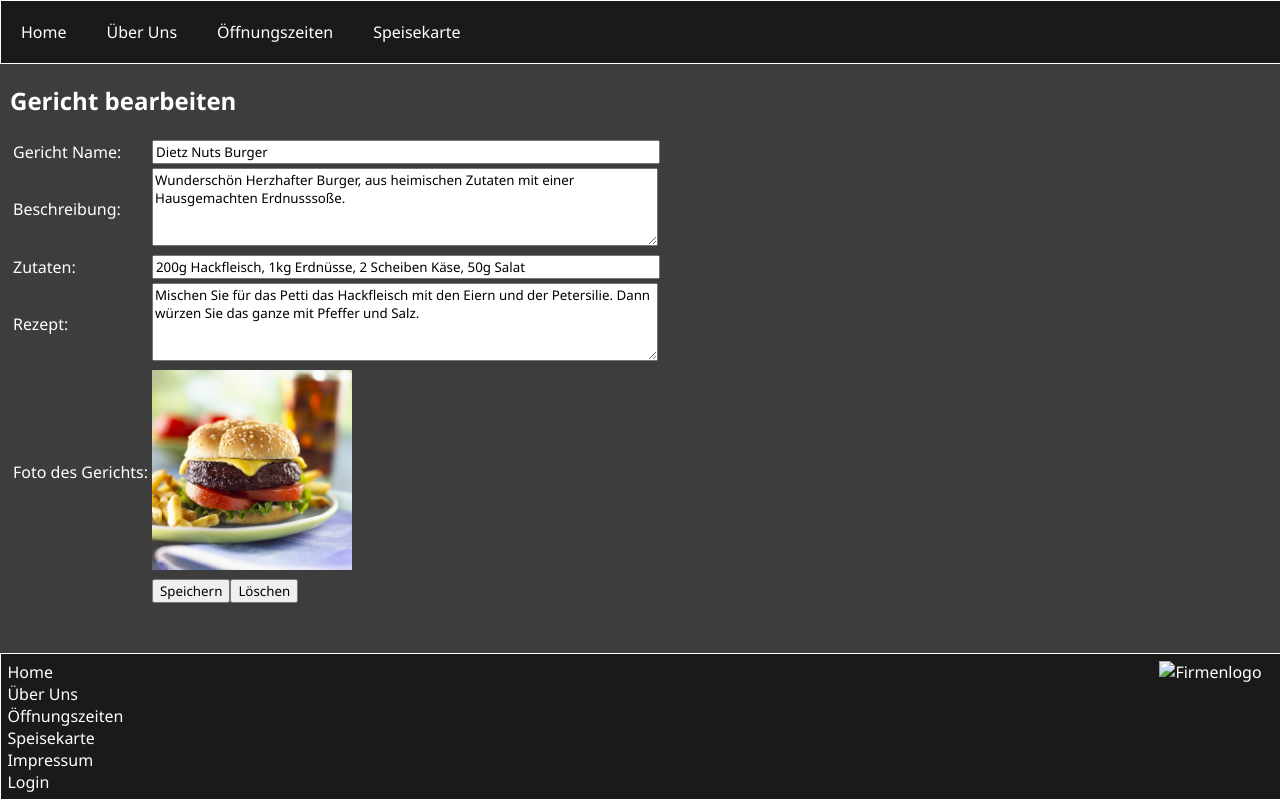
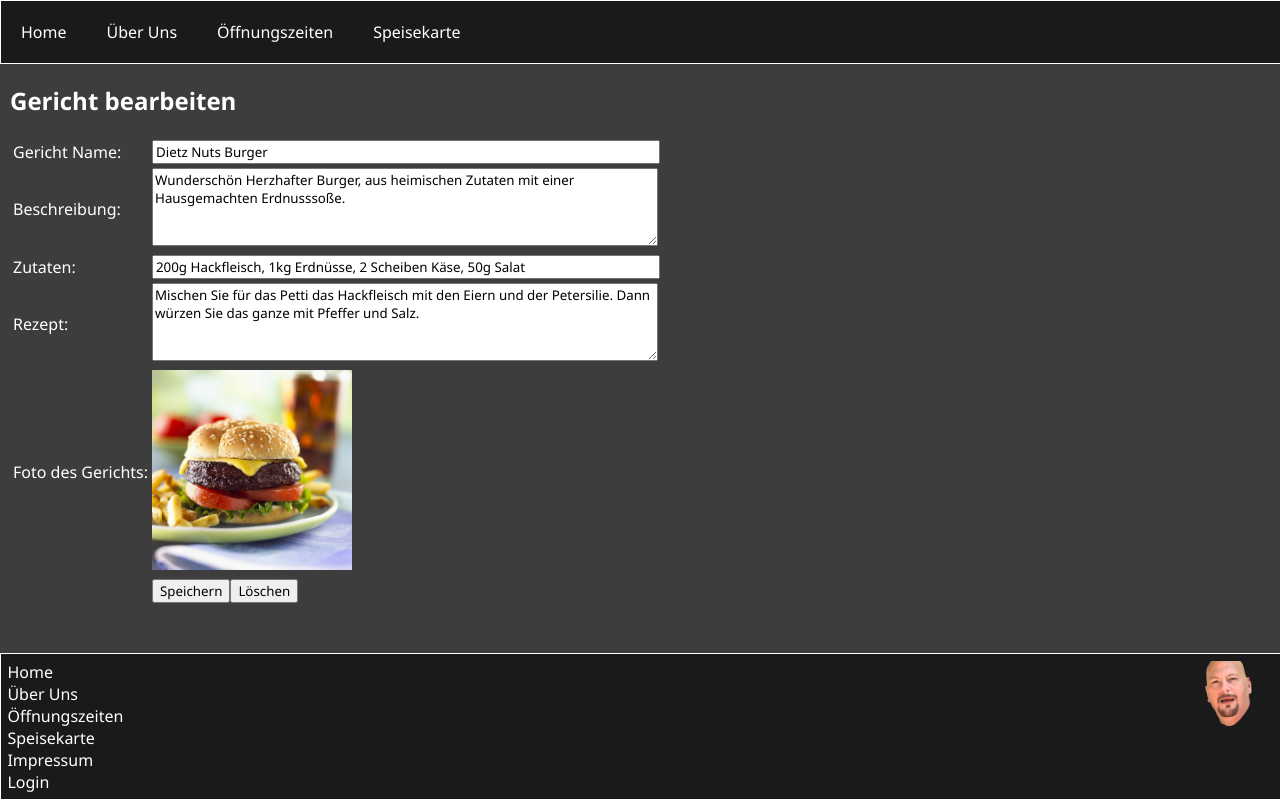
Before and after one commit to Ziray-a/JumboSchreinerDiner, a plain HTML site: page bearbeiten.html in a window 1280 px wide. Drawn offline with Linux system fonts and the light colour scheme.

Commit message:
Firmenlogo bruh

```diff
--- a/bearbeiten.html
+++ b/bearbeiten.html
@@ -54,7 +54,7 @@
         </article>
         <footer class="footer">
             <nav class="navigationdown">
-                <img src="./jumbo_schreiner_logo.jpg" alt="Firmenlogo">
+                <img src="./Pictures/jumbo_schreiner_logo.jpg" alt="Firmenlogo">
                 <a href="./index.html">Home</a>
                 <a href="./ueberuns.html">Über Uns</a>
                 <a href="./oeffnungszeiten.html">Öffnungszeiten</a>
```
Also changed, not shown: hinzu.html (+1 -1 lines).
